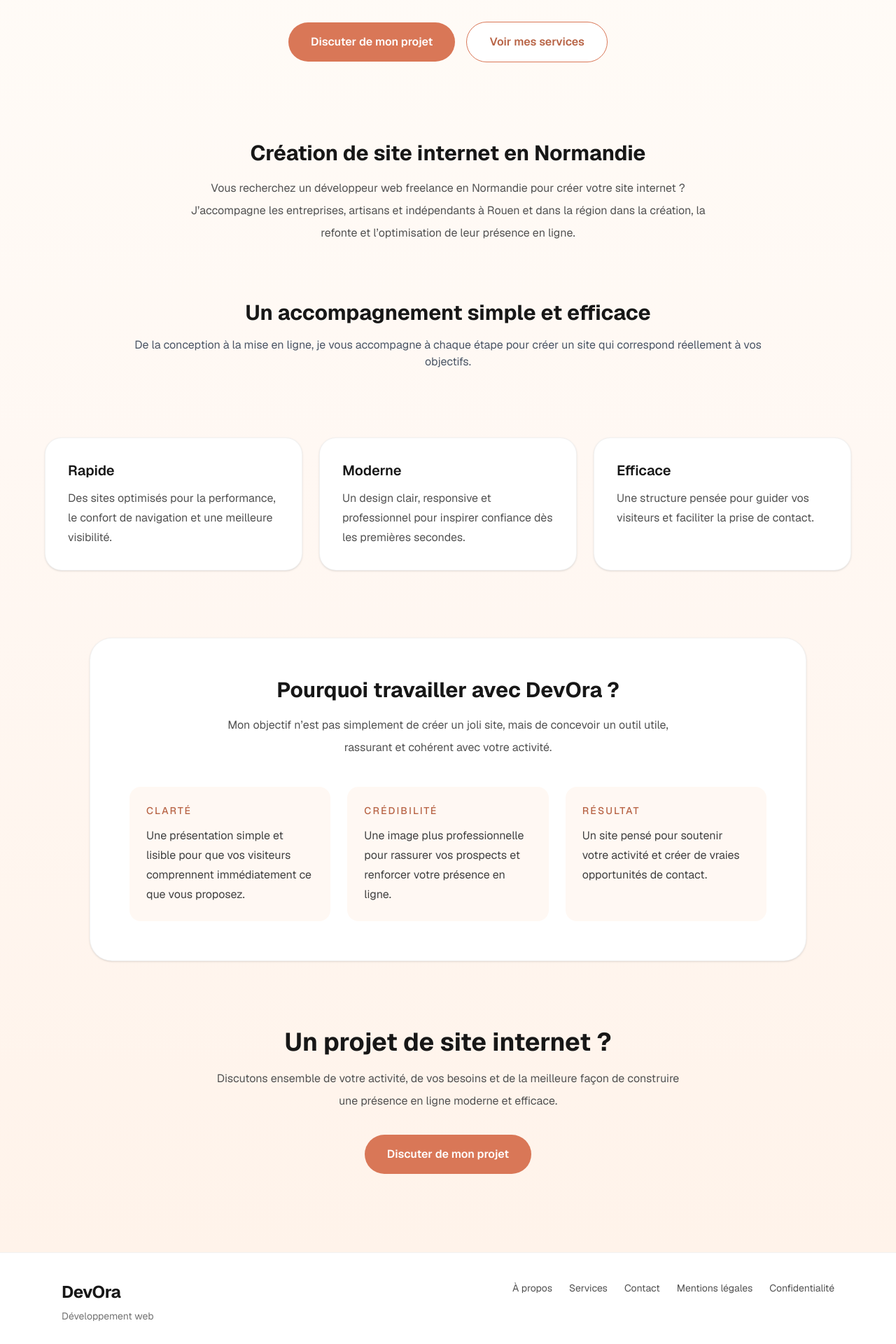
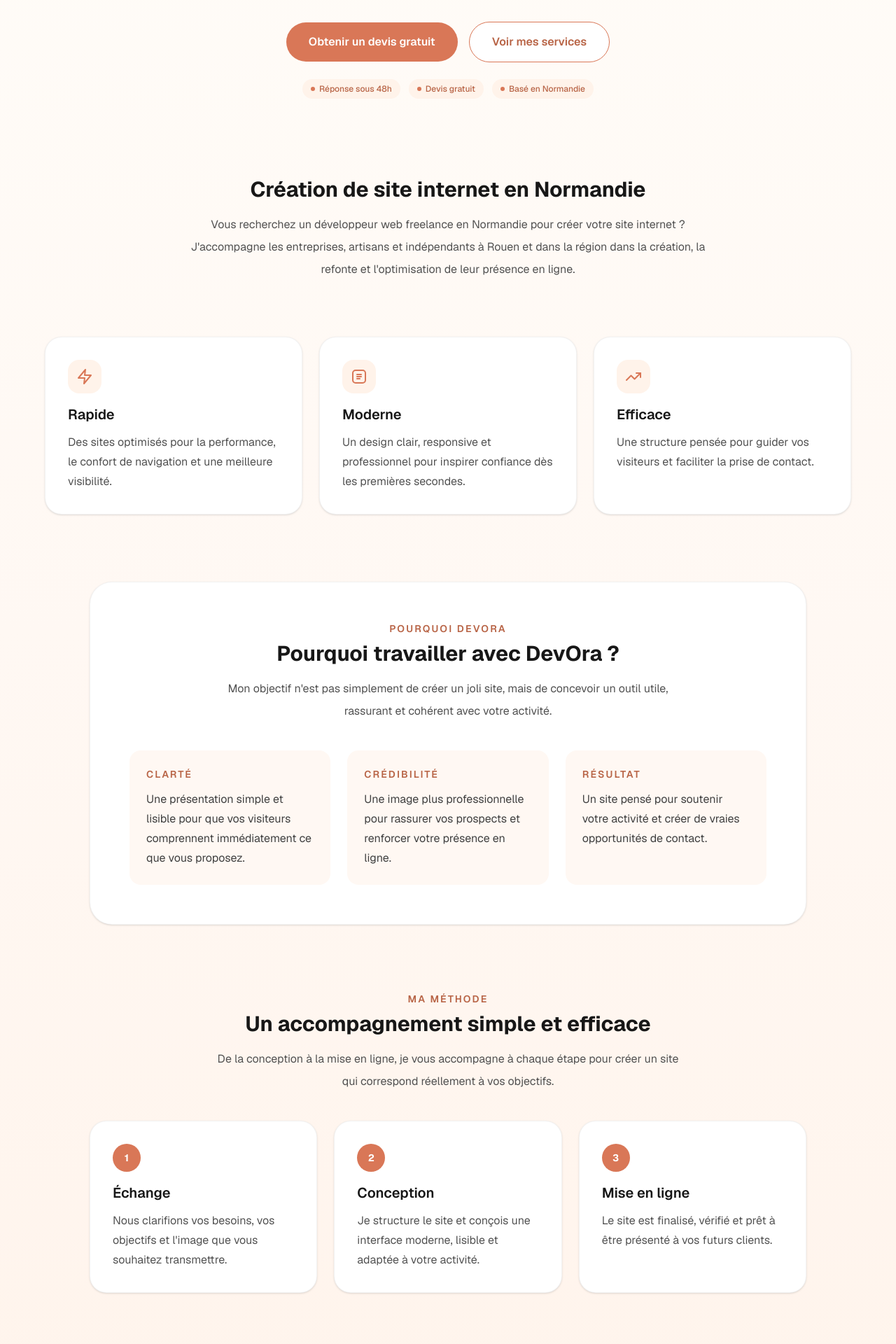
Before and after one commit to Abdel-Aziz80/site-vitrine-DevOra, a Next.js app: page / in a window 1280 px wide. Shown: the part 580-2500 px from the top of the page at 70% size. Built offline with nearby package versions, Linux system fonts and the light colour scheme; no server answers.

Commit message:
feat: CTA obtenir devis gratuit + optimisation home

```diff
--- a/src/app/page.tsx
+++ b/src/app/page.tsx
@@ -29,6 +29,90 @@ const jsonLd = {
   ],
 };
 
+const features = [
+  {
+    title: "Rapide",
+    description:
+      "Des sites optimisés pour la performance, le confort de navigation et une meilleure visibilité.",
+    icon: `<svg viewBox="0 0 24 24" fill="none" stroke="#D97757" stroke-width="2" stroke-linecap="round" stroke-linejoin="round" class="h-6 w-6"><path d="M13 2L3 14h9l-1 8 10-12h-9l1-8z"/></svg>`,
+  },
+  {
+    title: "Moderne",
+    description:
+      "Un design clair, responsive et professionnel pour inspirer confiance dès les premières secondes.",
+    icon: `<svg viewBox="0 0 24 24" fill="none" stroke="#D97757" stroke-width="2" stroke-linecap="round" stroke-linejoin="round" class="h-6 w-6"><rect x="3" y="3" width="18" height="18" rx="4"/><path d="M9 9h6M9 12h6M9 15h4"/></svg>`,
+  },
+  {
+    title: "Efficace",
+    description:
+      "Une structure pensée pour guider vos visiteurs et faciliter la prise de contact.",
+    icon: `<svg viewBox="0 0 24 24" fill="none" stroke="#D97757" stroke-width="2" stroke-linecap="round" stroke-linejoin="round" class="h-6 w-6"><polyline points="22 7 13.5 15.5 8.5 10.5 2 17"/><polyline points="16 7 22 7 22 13"/></svg>`,
+  },
+];
+
+const values = [
+  {
+    label: "Clarté",
+    description:
+      "Une présentation simple et lisible pour que vos visiteurs comprennent immédiatement ce que vous proposez.",
+  },
+  {
+    label: "Crédibilité",
+    description:
+      "Une image plus professionnelle pour rassurer vos prospects et renforcer votre présence en ligne.",
+  },
+  {
+    label: "Résultat",
+    description:
+      "Un site pensé pour soutenir votre activité et créer de vraies opportunités de contact.",
+  },
+];
+
+const steps = [
+  {
+    num: "1",
+    title: "Échange",
+    description:
+      "Nous clarifions vos besoins, vos objectifs et l'image que vous souhaitez transmettre.",
+  },
+  {
+    num: "2",
+    title: "Conception",
+    description:
+      "Je structure le site et conçois une interface moderne, lisible et adaptée à votre activité.",
+  },
+  {
+    num: "3",
+    title: "Mise en ligne",
+    description:
+      "Le site est finalisé, vérifié et prêt à être présenté à vos futurs clients.",
+  },
+];
+
+const IconRapide = () => (
+  <svg viewBox="0 0 24 24" fill="none" stroke="#D97757" strokeWidth={2} strokeLinecap="round" strokeLinejoin="round" className="h-6 w-6">
+    <path d="M13 2L3 14h9l-1 8 10-12h-9l1-8z" />
+  </svg>
+);
+
+const IconModerne = () => (
+  <svg viewBox="0 0 24 24" fill="none" stroke="#D97757" strokeWidth={2} strokeLinecap="round" strokeLinejoin="round" className="h-6 w-6">
+    <rect x="3" y="3" width="18" height="18" rx="4" />
+    <path d="M9 9h6M9 12h6M9 15h4" />
+  </svg>
+);
+
+const IconEfficace = () => (
+  <svg viewBox="0 0 24 24" fill="none" stroke="#D97757" strokeWidth={2} strokeLinecap="round" strokeLinejoin="round" className="h-6 w-6">
+    <polyline points="22 7 13.5 15.5 8.5 10.5 2 17" />
+    <polyline points="16 7 22 7 22 13" />
+  </svg>
+);
+
+const featureIcons = [<IconRapide key="rapide" />, <IconModerne key="moderne" />, <IconEfficace key="efficace" />];
+
+const reassuranceBadges = ["Réponse sous 48h", "Devis gratuit", "Basé en Normandie"];
+
 export default function Home() {
   return (
     <main className="min-h-screen bg-linear-to-b from-[#FFFDF9] via-[#FFF8F3] to-[#FFF3EA]">
@@ -38,15 +122,20 @@ export default function Home() {
         dangerouslySetInnerHTML={{ __html: JSON.stringify(jsonLd) }}
       />
 
+      {/* HERO */}
       <section className="relative overflow-hidden px-6 py-28 text-center">
         <div className="absolute inset-0 -z-10">
-          <div className="absolute left-1/2 top-12 h-72 w-72 -translate-x-1/2 rounded-full bg-[#FFD9C7] blur-3xl opacity-60" />
-          <div className="absolute bottom-0 right-10 h-56 w-56 rounded-full bg-[#FFE8D6] blur-3xl opacity-70" />
+          <div className="absolute left-1/2 top-12 h-72 w-72 -translate-x-1/2 rounded-full bg-[#FFD9C7] blur-3xl opacity-50" />
+          <div className="absolute bottom-0 right-10 h-56 w-56 rounded-full bg-[#FFE8D6] blur-3xl opacity-60" />
         </div>
 
         <div className="mx-auto max-w-4xl">
-          <span className="inline-flex rounded-full border border-[#E8C8B8] bg-white/70 px-4 py-2 text-sm font-medium text-[#B86446]">
-            Développeur web freelance en Normandie - DevOra
+          <span className="inline-flex items-center gap-2 rounded-full border border-[#E8C8B8] bg-white/80 px-4 py-2 text-sm font-medium text-[#B86446]">
+            <svg viewBox="0 0 16 16" fill="none" stroke="currentColor" strokeWidth={1.5} className="h-3.5 w-3.5">
+              <circle cx="8" cy="8" r="6" />
+              <path d="M8 5v3l2 2" strokeLinecap="round" />
+            </svg>
+            Développeur web freelance en Normandie — DevOra
           </span>
 
           <h1 className="mt-8 text-5xl font-extrabold tracking-tight text-neutral-900 sm:text-6xl md:text-7xl">
@@ -56,7 +145,7 @@ export default function Home() {
           </h1>
 
           <p className="mx-auto mt-6 max-w-2xl text-lg leading-8 text-neutral-600 md:text-xl">
-            J’aide les entreprises, artisans et indépendants à créer une
+            J&apos;aide les entreprises, artisans et indépendants à créer une
             présence en ligne plus crédible, plus visible et plus professionnelle.
           </p>
 
@@ -65,9 +154,8 @@ export default function Home() {
               href="/contact"
               className="w-full rounded-full bg-[#D97757] px-8 py-4 text-center font-semibold text-white transition hover:bg-[#c96b4e] sm:w-auto"
             >
-             Discuter de mon projet
+              Obtenir un devis gratuit
             </Link>
-
             <Link
               href="/services"
               className="w-full rounded-full border border-[#D97757] bg-white px-8 py-4 text-center font-semibold text-[#B86446] transition hover:bg-[#FFF3EA] sm:w-auto"
@@ -75,110 +163,117 @@ export default function Home() {
               Voir mes services
             </Link>
           </div>
+
+          {/* Badges de réassurance */}
+          <div className="mt-6 flex flex-wrap items-center justify-center gap-3">
+            {reassuranceBadges.map((badge) => (
+              <span
+                key={badge}
+                className="inline-flex items-center gap-1.5 rounded-full bg-[#FFF3EA] px-3 py-1.5 text-xs font-medium text-[#B86446]"
+              >
+                <span className="inline-block h-1.5 w-1.5 rounded-full bg-[#D97757]" />
+                {badge}
+              </span>
+            ))}
+          </div>
         </div>
       </section>
 
+      {/* INTRODUCTION SEO */}
       <section className="px-6 pb-20">
         <div className="mx-auto max-w-3xl text-center">
           <h2 className="text-3xl font-bold text-neutral-900">
             Création de site internet en Normandie
           </h2>
-
           <p className="mt-4 text-neutral-600 leading-8">
             Vous recherchez un développeur web freelance en Normandie pour créer votre site internet ?
-            J’accompagne les entreprises, artisans et indépendants à Rouen et dans la région dans la création,
-            la refonte et l’optimisation de leur présence en ligne.
+            J&apos;accompagne les entreprises, artisans et indépendants à Rouen et dans la région dans la création,
+            la refonte et l&apos;optimisation de leur présence en ligne.
           </p>
         </div>
       </section>
 
+      {/* FEATURES */}
       <section className="px-6 pb-24">
-        <div className="max-w-4xl mx-auto text-center">
-          <h2 className="text-3xl font-bold">
-            Un accompagnement simple et efficace
-          </h2>
-
-          <p className="mt-4 text-gray-600">
-            De la conception à la mise en ligne, je vous accompagne à chaque étape
-            pour créer un site qui correspond réellement à vos objectifs.
-          </p>
+        <div className="mx-auto grid max-w-6xl gap-6 md:grid-cols-3">
+          {features.map((feature, i) => (
+            <div
+              key={feature.title}
+              className="rounded-3xl border border-black/5 bg-white p-8 shadow-sm transition hover:-translate-y-1 hover:shadow-md"
+            >
+              <div className="mb-4 flex h-12 w-12 items-center justify-center rounded-2xl bg-[#FFF3EA]">
+                {featureIcons[i]}
+              </div>
+              <h3 className="text-xl font-semibold text-neutral-900">{feature.title}</h3>
+              <p className="mt-3 leading-7 text-neutral-600">{feature.description}</p>
+            </div>
+          ))}
         </div>
       </section>
 
-      <section className="px-6 pb-24">
-        <div className="mx-auto grid max-w-6xl gap-6 md:grid-cols-3">
-          <div className="rounded-3xl border border-black/5 bg-white p-8 shadow-sm transition hover:-translate-y-1 hover:shadow-md">
-            <h3 className="text-xl font-semibold text-neutral-900">Rapide</h3>
-            <p className="mt-3 leading-7 text-neutral-600">
-              Des sites optimisés pour la performance, le confort de navigation
-              et une meilleure visibilité.
-            </p>
-          </div>
-
-          <div className="rounded-3xl border border-black/5 bg-white p-8 shadow-sm transition hover:-translate-y-1 hover:shadow-md">
-            <h3 className="text-xl font-semibold text-neutral-900">Moderne</h3>
-            <p className="mt-3 leading-7 text-neutral-600">
-              Un design clair, responsive et professionnel pour inspirer
-              confiance dès les premières secondes.
-            </p>
-          </div>
-
-          <div className="rounded-3xl border border-black/5 bg-white p-8 shadow-sm transition hover:-translate-y-1 hover:shadow-md">
-            <h3 className="text-xl font-semibold text-neutral-900">Efficace</h3>
-            <p className="mt-3 leading-7 text-neutral-600">
-              Une structure pensée pour guider vos visiteurs et faciliter la
-              prise de contact.
-            </p>
-          </div>
-        </div>
-      </section>
-
+      {/* POURQUOI DEVORA */}
       <section className="px-6 pb-24">
         <div className="mx-auto max-w-5xl rounded-4xl border border-black/5 bg-white p-10 shadow-sm md:p-14">
           <div className="text-center">
+            <p className="mb-2 text-sm font-semibold uppercase tracking-[0.15em] text-[#B86446]">
+              Pourquoi DevOra
+            </p>
             <h2 className="text-3xl font-bold text-neutral-900">
               Pourquoi travailler avec DevOra ?
             </h2>
             <p className="mx-auto mt-4 max-w-2xl leading-8 text-neutral-600">
-              Mon objectif n’est pas simplement de créer un joli site, mais de
+              Mon objectif n&apos;est pas simplement de créer un joli site, mais de
               concevoir un outil utile, rassurant et cohérent avec votre activité.
             </p>
           </div>
 
           <div className="mt-10 grid gap-6 md:grid-cols-3">
-            <div className="rounded-2xl bg-[#FFF8F3] p-6">
-              <p className="text-sm font-medium uppercase tracking-[0.15em] text-[#B86446]">
-                Clarté
-              </p>
-              <p className="mt-3 leading-7 text-neutral-700">
-                Une présentation simple et lisible pour que vos visiteurs
-                comprennent immédiatement ce que vous proposez.
-              </p>
-            </div>
-
-            <div className="rounded-2xl bg-[#FFF8F3] p-6">
-              <p className="text-sm font-medium uppercase tracking-[0.15em] text-[#B86446]">
-                Crédibilité
-              </p>
-              <p className="mt-3 leading-7 text-neutral-700">
-                Une image plus professionnelle pour rassurer vos prospects et
-                renforcer votre présence en ligne.
-              </p>
-            </div>
-
-            <div className="rounded-2xl bg-[#FFF8F3] p-6">
-              <p className="text-sm font-medium uppercase tracking-[0.15em] text-[#B86446]">
-                Résultat
-              </p>
-              <p className="mt-3 leading-7 text-neutral-700">
-                Un site pensé pour soutenir votre activité et créer de vraies
-                opportunités de contact.
-              </p>
-            </div>
+            {values.map((value) => (
+              <div key={value.label} className="rounded-2xl bg-[#FFF8F3] p-6">
+                <p className="text-sm font-semibold uppercase tracking-[0.15em] text-[#B86446]">
+                  {value.label}
+                </p>
+                <p className="mt-3 leading-7 text-neutral-700">{value.description}</p>
+              </div>
+            ))}
           </div>
         </div>
       </section>
 
+      {/* MÉTHODE EN 3 ÉTAPES */}
+      <section className="px-6 pb-24">
+        <div className="mx-auto max-w-5xl">
+          <div className="text-center">
+            <p className="mb-2 text-sm font-semibold uppercase tracking-[0.15em] text-[#B86446]">
+              Ma méthode
+            </p>
+            <h2 className="text-3xl font-bold text-neutral-900">
+              Un accompagnement simple et efficace
+            </h2>
+            <p className="mx-auto mt-4 max-w-2xl text-neutral-600 leading-8">
+              De la conception à la mise en ligne, je vous accompagne à chaque étape
+              pour créer un site qui correspond réellement à vos objectifs.
+            </p>
+          </div>
+
+          <div className="mt-10 grid gap-6 md:grid-cols-3">
+            {steps.map((step) => (
+              <div
+                key={step.num}
+                className="rounded-3xl border border-black/5 bg-white p-8 shadow-sm"
+              >
+                <div className="mb-4 flex h-10 w-10 items-center justify-center rounded-full bg-[#D97757] text-sm font-bold text-white">
+                  {step.num}
+                </div>
+                <h3 className="text-xl font-semibold text-neutral-900">{step.title}</h3>
+                <p className="mt-3 leading-7 text-neutral-600">{step.description}</p>
+              </div>
+            ))}
+          </div>
+        </div>
+      </section>
+
+      {/* CTA FINAL */}
       <section className="px-6 pb-28">
         <div className="mx-auto max-w-4xl text-center">
           <h2 className="text-4xl font-bold text-neutral-900">
@@ -190,14 +285,24 @@ export default function Home() {
             meilleure façon de construire une présence en ligne moderne et efficace.
           </p>
 
-          <div className="mt-8">
+          <div className="mt-8 flex flex-col items-center justify-center gap-4 sm:flex-row">
             <Link
               href="/contact"
               className="inline-flex rounded-full bg-[#D97757] px-8 py-4 font-semibold text-white transition hover:bg-[#c96b4e]"
             >
-              Discuter de mon projet
+              Obtenir un devis gratuit
+            </Link>
+            <Link
+              href="/portfolio"
+              className="inline-flex rounded-full border border-[#D97757] bg-white px-8 py-4 font-semibold text-[#B86446] transition hover:bg-[#FFF3EA]"
+            >
+              Voir mes réalisations
             </Link>
           </div>
+
+          <p className="mt-5 text-sm text-neutral-400">
+            Réponse sous 24 à 48h ouvrées, souvent plus rapide.
+          </p>
         </div>
       </section>
     </main>
```
